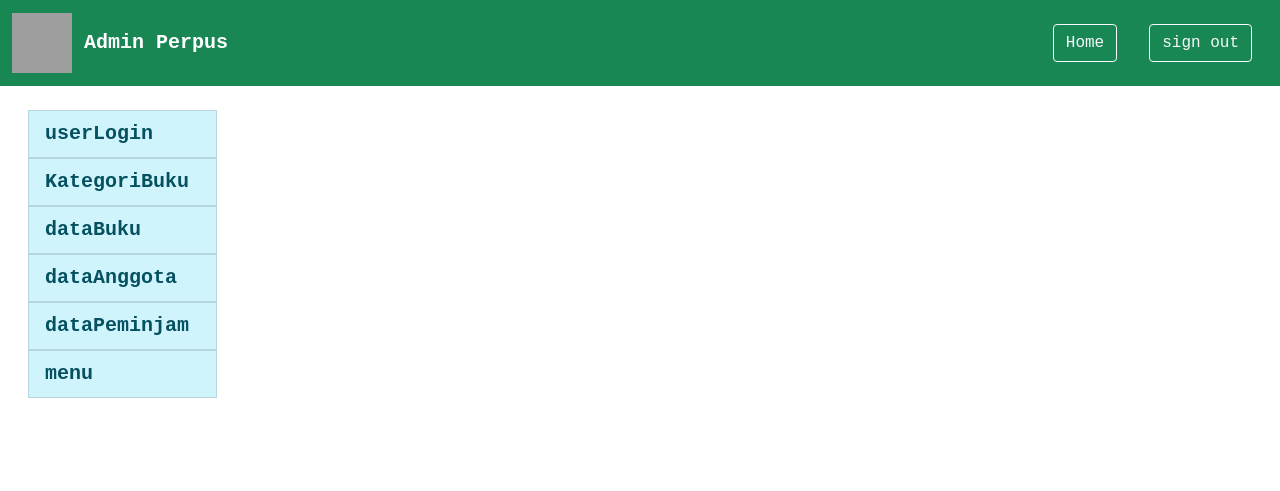
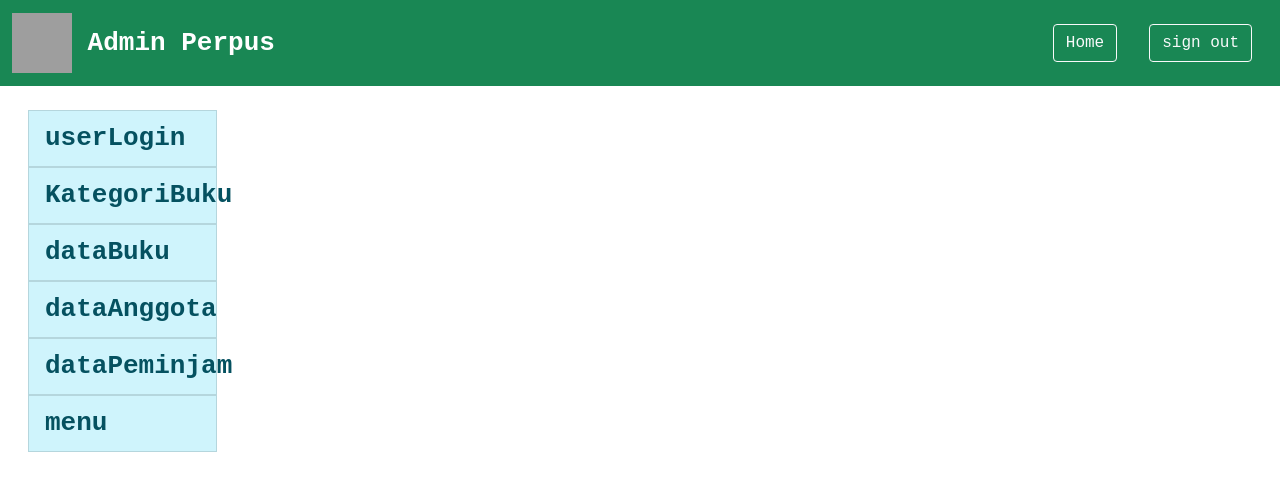
Before and after one commit to aninurhidayati/pro_administrasiperpus, a PHP site: page /project_uts/admin/home.php in a window 1280 px wide. Shown: the top 491 px of the page. Run offline with PHP 8.4, Linux system fonts and the light colour scheme; data comes from the database, SQL or seed files in the repository; grey boxes are pictures that could not be loaded.

Commit message:
update font

```diff
--- a/admin/home.php
+++ b/admin/home.php
@@ -18,7 +18,7 @@ require_once("../config/koneksi.php");
       .font{
         font-family: 'Courier New', Courier, monospace;
         font-weight: bold;
-        font-size: 20px;
+        font-size: 26px;
       }
       .lengkung{
         border: 2px solid white;
@@ -33,7 +33,7 @@ require_once("../config/koneksi.php");
       <span class="navbar-toggler-icon"></span>
     </button>
     <div class="collapse navbar-collapse" id="navbarTogglerDemo01">
-      <a class="navbar-brand" ><img src="https://img.freepik.com/free-vector/book-with-lighbulb-cartoon-vector-icon-illustration-object-education-icon-concept-isolated-premium-vector-flat-cartoon-style_138676-4009.jpg?t=st=1651848404~exp=1651849004~hmac=5eddd5bbd45a5d9cfbedc2dd143d669358baf750cb8c83440e8415d194e2df90&w=740" width="60rem" height="60rem"> Admin Perpus</a>
+      <a class="navbar-brand font" ><img src="https://img.freepik.com/free-vector/book-with-lighbulb-cartoon-vector-icon-illustration-object-education-icon-concept-isolated-premium-vector-flat-cartoon-style_138676-4009.jpg?t=st=1651848404~exp=1651849004~hmac=5eddd5bbd45a5d9cfbedc2dd143d669358baf750cb8c83440e8415d194e2df90&w=740" width="60rem" height="60rem"> Admin Perpus</a>
       <ul class="navbar-nav ms-auto mb-2 mb-lg-0">
         <li class="nav-item mx-3">
           <a class="btn btn-outline-light" aria-current="page" href="../admin/home.php">Home</a>
```
Also changed, not shown: admin/mod_menu/index.php (line endings or trailing spaces).
